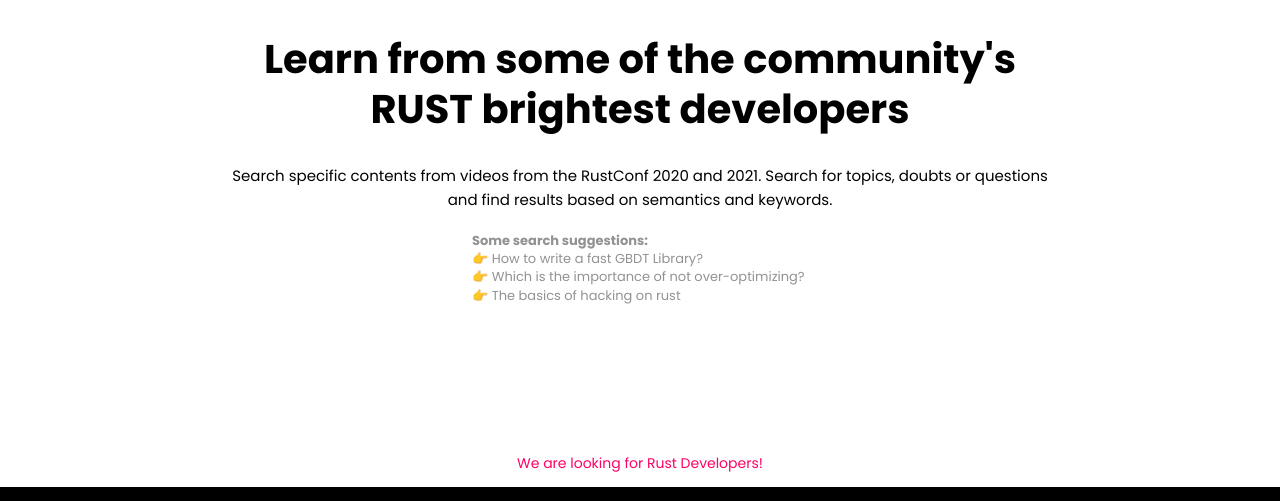
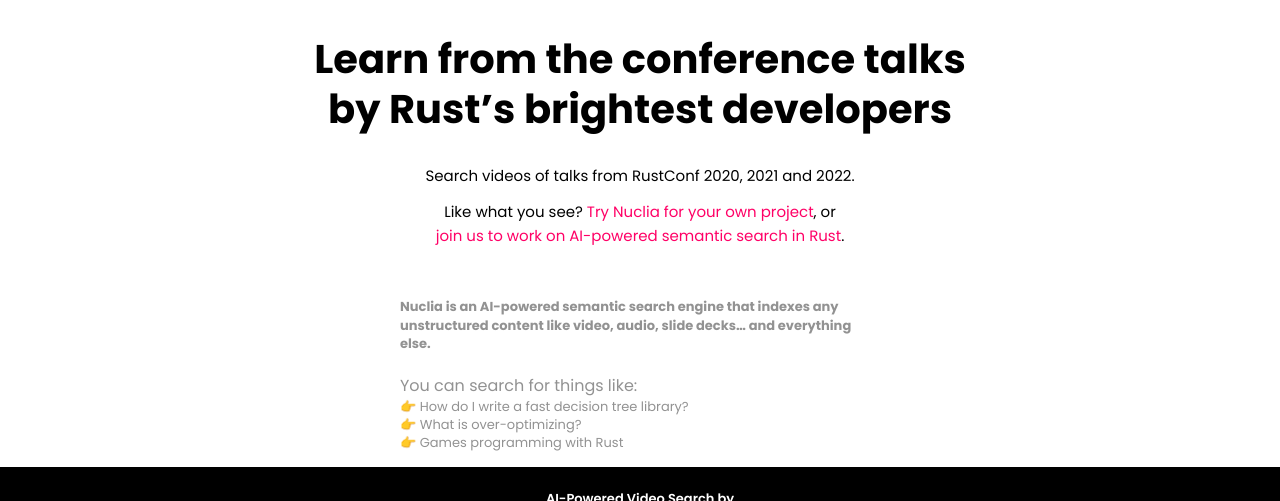
Before and after one commit to borinot/Svelte, a plain HTML site: page index.html in a window 1280 px wide. Shown: the part 233-734 px from the top of the page. Drawn offline with Linux system fonts and the light colour scheme; a script that the page names is missing.

Commit message:
New language and general cleanup

```diff
--- a/index.html
+++ b/index.html
@@ -3,21 +3,21 @@
 <head>
     <meta charset="UTF-8">
     <meta name="viewport" content="width=device-width, initial-scale=1.0, viewport-fit=cover" />
-    <title>Rust Conf - Nuclia</title>
+    <title>Search Rust Conference Talks with Nuclia</title>
 
-    <meta name="description" content="Learn from some of the community&#039;s RUST brightest developers. Search specific contents from videos from the RustConf 2020 and 2021." />
+    <meta name="description" content="Learn from the conference talks by Rust’s brightest developers. Search videos of talks from RustConf 2020, 2021 and 2022." />
     <meta property="og:locale" content="en_US" />
-    <meta property="og:site_name" content="Nuclia - Build AI-powered search engines with Nuclia API" />
+    <meta property="og:site_name" content="Nuclia - Build AI-powered search engines using the Nuclia API" />
     <meta property="og:type" content="website" />
-    <meta property="og:title" content="Rust Conf - Nuclia" />
-    <meta property="og:description" content="Learn from some of the community&#039;s RUST brightest developers. Search specific contents from videos from the RustConf 2020 and 2021." />
+    <meta property="og:title" content="Search Rust Conference Talks with Nuclia" />
+    <meta property="og:description" content="Learn from the conference talks by Rust’s brightest developers. Search videos of talks from RustConf 2020, 2021 and 2022." />
     <meta property="og:image" content="https://nuclia.com/wp-content/uploads/2021/12/logo.png" />
     <meta property="og:image:secure_url" content="https://nuclia.com/wp-content/uploads/2021/12/logo.png" />
     <meta name="twitter:card" content="summary" />
     <meta name="twitter:site" content="@nuclia_" />
-    <meta name="twitter:title" content="Rust Conf - Nuclia" />
-    <meta name="twitter:description" content="Learn from some of the community&#039;s RUST brightest developers. Search specific contents from videos from the RustConf 2020 and 2021." />
-    <meta name="twitter:creator" content="@nuclia_" />
+    <meta name="twitter:title" content="Search Rust Conference Talks with Nuclia" />
+    <meta name="twitter:description" content="Learn from the conference talks from Rust’s brightest developers. Search videos of talks from RustConf 2020, 2021 and 2022." />
+    <meta name="twitter:creator" content="@nucliaAI" />
     <meta name="twitter:image" content="https://nuclia.com/wp-content/uploads/2021/12/logo.png" />
 
     <link rel="preconnect" href="https://fonts.googleapis.com">
@@ -33,7 +33,6 @@
     <link rel="icon" href="https://nuclia.com/wp-content/uploads/2021/12/favicon_nuclia.png" sizes="192x192" />
 </head>
 
-
 <body>
     <div class="main-container">
         <header class="header">
@@ -45,30 +44,36 @@
         </header>
 
         <section class="title">
-            <h1>Learn from some of the community's RUST brightest developers</h1>
-            <h2>Search specific contents from videos from the RustConf 2020 and 2021. Search for topics, doubts or questions and find results based on semantics and keywords.</h2>
-            <div class="suggestions">
-                <h3>Some search suggestions:</h3>
-                <ul>
-                    <li>👉 How to write a fast GBDT Library?</li>
-                    <li>👉 Which is the importance of not over-optimizing?</li>
-                    <li>👉 The basics of hacking on rust</li>
-                </ul>
-            </div>
+            <h1>Learn from the conference talks <br>by Rust’s brightest developers</h1>
+            <h2>Search videos of talks from RustConf 2020, 2021 and 2022.</h2>
+            <h2> Like what you see?
+            <a href="https://nuclia.com/careers/rust-developer/">Try Nuclia for your own project</a>, or <br><a href="https://nuclia.com/careers/rust-developer/">join us to work on AI-powered semantic search in Rust</a>.</h2>
+
         </section>
+
 
         <section class="search">
             <nuclia-search knowledgebox="4088b21c-5aa0-4d5a-85a6-03448e52b031" zone="europe-1" widgetid="dashboard" type="form"></nuclia-search>
         </section>
 
-        <section class="jobs">
-            <a href="https://nuclia.com/careers/rust-developer/">We are looking for Rust Developers!</a>
-        </section>
+            <div class="suggestions">
+                <h3>Nuclia is an AI-powered semantic search engine that indexes any <br>unstructured content like video, audio, slide decks&hellip; and everything <br>else.</h3>
+
+                   <br>You can search for things like:
+                <ul>
+                    <li>👉 How do I write a fast decision tree library?</li>
+                    <li>👉 What is over-optimizing?</li>
+                    <li>👉 Games programming with Rust</li>
+                </ul>
+
+
+            </div>
+
 
     </div>
 
     <footer class="footer">
-        <div>AI-powered search proudly powered by</div>
+        <div>AI-Powered Video Search by</div>
         <a href="https://nuclia.com">
             <img src="./assets/footer-logo.png" alt="Nuclia">
         </a>
```
